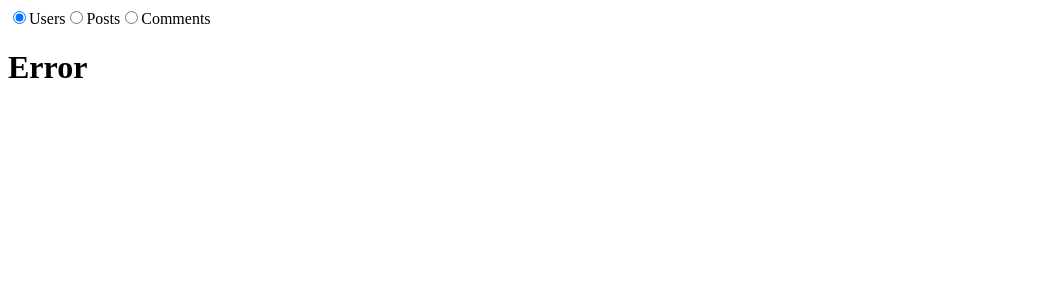
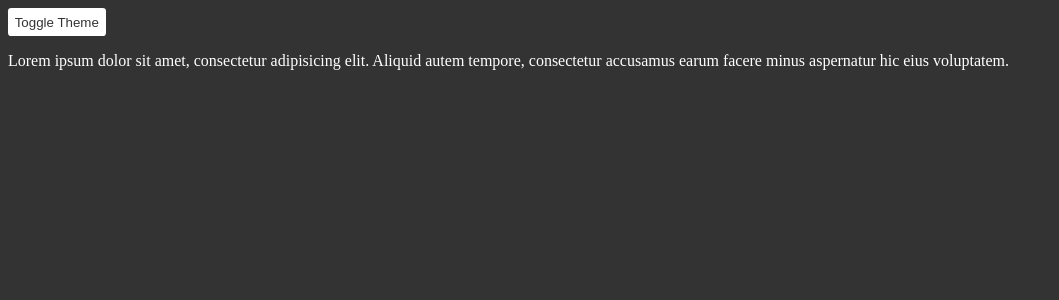
Before and after one commit to ellewright/CourseCareers-React-Unit, a React (Vite) app: page / in a window 1280 px wide. Shown: the top 300 px of the page, without its empty margins (0-1059 px from the left). Built offline with nearby package versions, Linux system fonts and the light colour scheme; no server answers.

Commit message:
Add UseContextHook.jsx

```diff
--- a/src/App.jsx
+++ b/src/App.jsx
@@ -30,14 +30,15 @@ import React from "react"
 // import UseStateVsUseRef from "./components/Forms/UseStateVsUseRef"
 // import BasicFormValidationProject from "./components/Forms/BasicFormValidationProject/BasicFormValidationProject"
 // import ReactHookForm from "./components/Forms/ReactHookForm/ReactHookForm"
-import UseReducerHook, { UseFetchWithReducer } from "./components/AdvancedStatefulComponents/UseReducerHook"
+// import UseReducerHook, { UseFetchWithReducer } from "./components/AdvancedStatefulComponents/UseReducerHook"
+import UseContextHook from "./components/AdvancedStatefulComponents/UseContextHook"
 // import user from './user.json'
 // import './styles.css'
 // import img from './img.jpg'
 
 function App() {
   return (
-    <UseFetchWithReducer />
+    <UseContextHook />
   )
 }
 
--- /dev/null
+++ b/src/components/AdvancedStatefulComponents/UseContextHook.jsx
@@ -0,0 +1,76 @@
+import React, { useState, useEffect, createContext, useContext } from "react"
+
+const ThemeContext = createContext()
+
+export default function UseContextHook() {
+    const [isDarkMode, setIsDarkMode] = useState(true)
+
+    function toggleTheme() {
+        setIsDarkMode(t => !t)
+    }
+
+    useEffect(() => {
+        document.body.style.background = isDarkMode ? "#333" : "white"
+        document.body.style.color = isDarkMode ? "white" : "#333"
+    }, [isDarkMode])
+
+    return (
+        <ThemeContext.Provider value={{
+            isDarkMode,
+            toggleTheme
+        }}>
+            <Child /> {/* nested */}
+            <p>Lorem ipsum dolor sit amet, consectetur adipisicing elit. Aliquid autem tempore, consectetur accusamus earum facere minus aspernatur hic eius voluptatem.</p>
+        </ThemeContext.Provider>
+    )
+}
+
+function Child() {
+    return <GrandChild />
+}
+
+function GrandChild() {
+    const { isDarkMode, toggleTheme } = useContext(ThemeContext)
+
+    return (
+        <>
+            <button
+                style={{
+                    background: isDarkMode ? "white" : "#333",
+                    color: isDarkMode ? "#333" : "white",
+                    border: "none",
+                    padding: "0.5em",
+                    borderRadius: "0.25em",
+                    cursor: "pointer"
+                }}
+                onClick={toggleTheme}
+            >
+                Toggle Theme
+            </button>
+        </>
+    )
+}
+
+class GrandChildClass extends React.Component {
+    render() {
+        return (
+            <ThemeContext.Consumer>
+                {({ isDarkMode, toggleTheme }) => (
+                    <button
+                        style={{
+                            background: isDarkMode ? "white" : "#333",
+                            color: isDarkMode ? "#333" : "white",
+                            border: "none",
+                            padding: "0.5em",
+                            borderRadius: "0.25em",
+                            cursor: "pointer"
+                        }}
+                        onClick={toggleTheme}
+                    >
+                        Toggle Theme
+                    </button>
+                )}
+            </ThemeContext.Consumer>
+        )
+    }
+}
```
